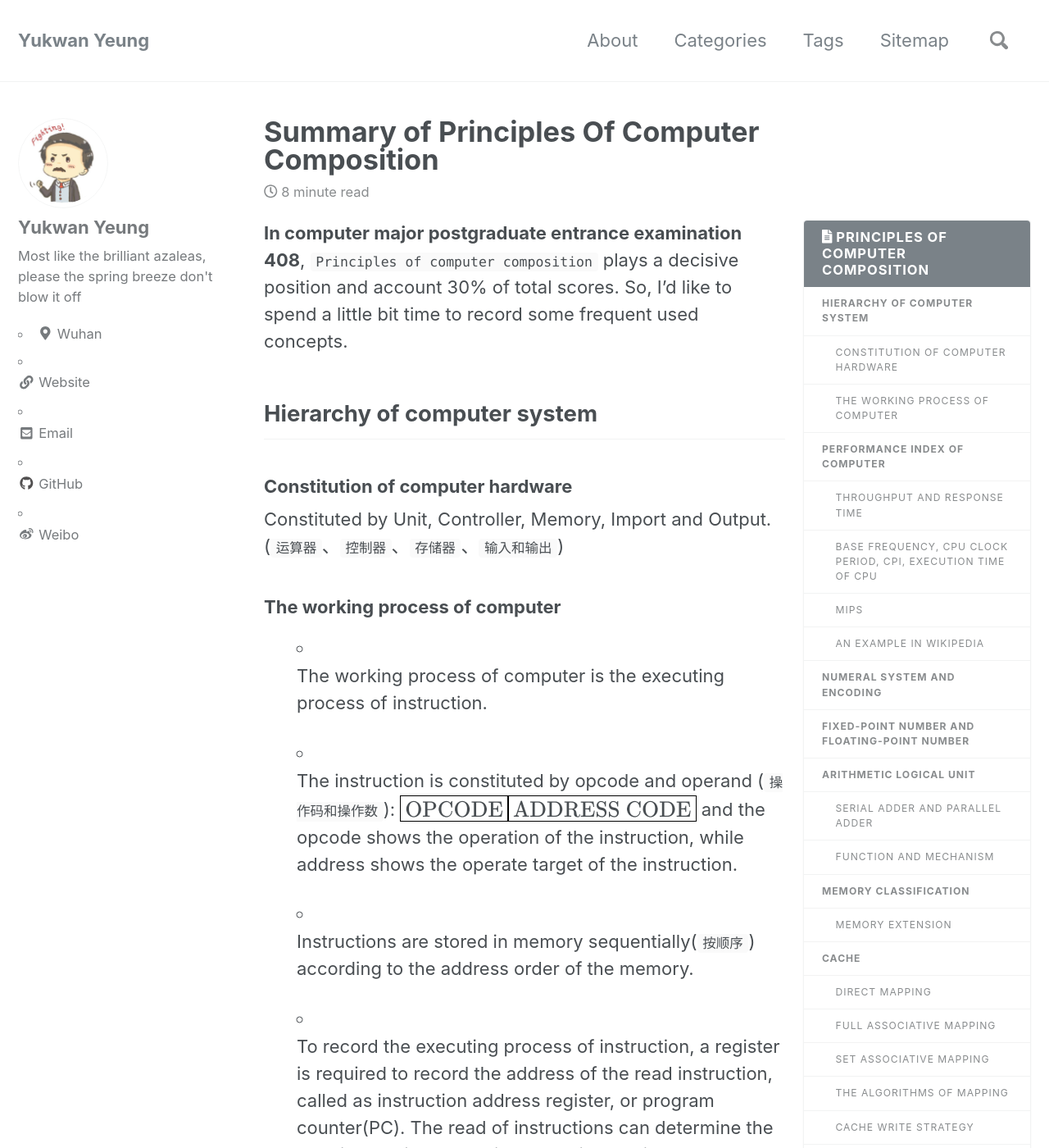
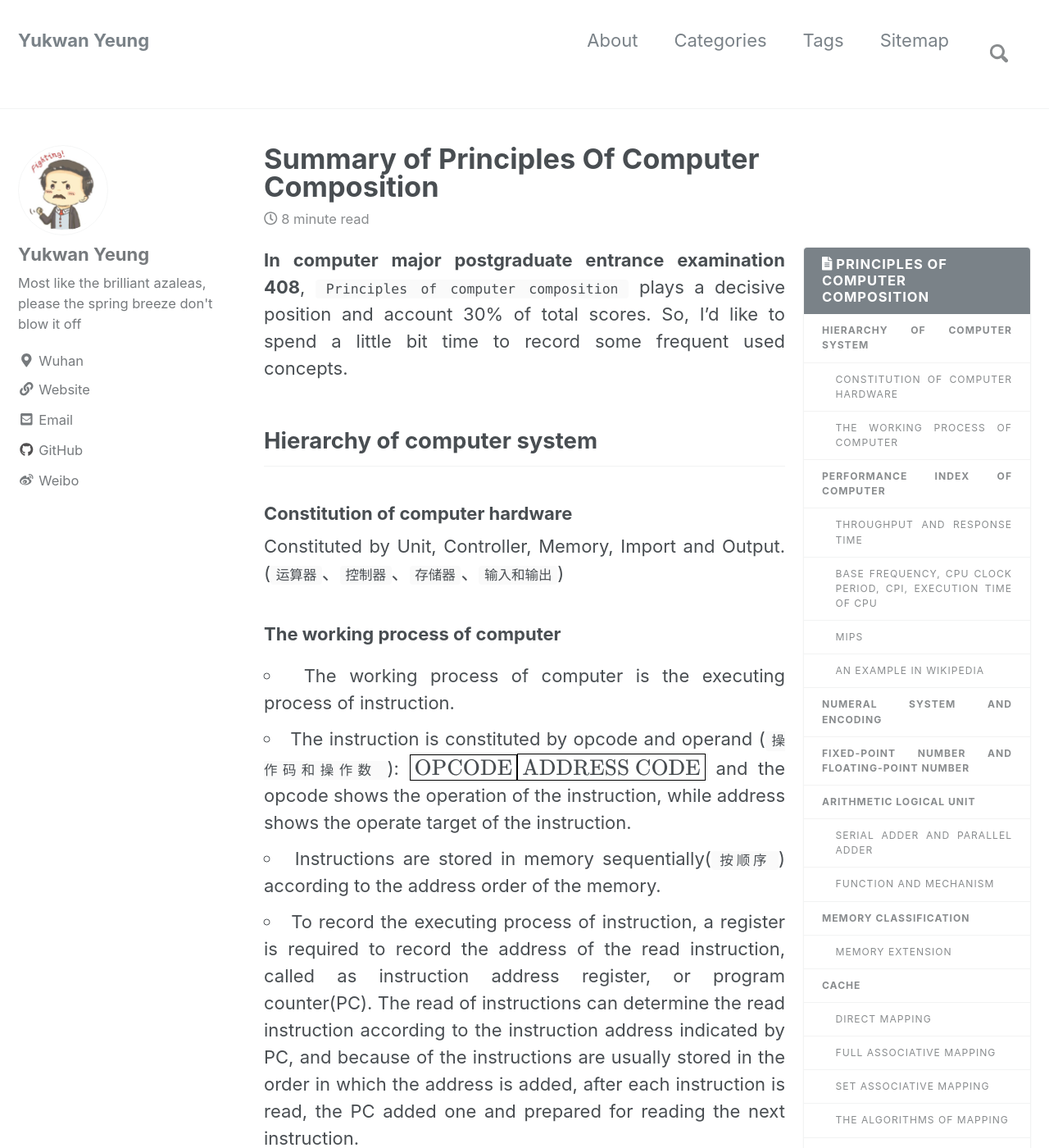
Before and after one commit to YuunYang/blog, a Jekyll site: the page built from _posts/2018-08-01-principles-of-computer-composition.md, in a window 1280 px wide and 1400 px high. Shown: the whole window at 82% size. Built offline with Jekyll 4.4.1, drawn with Linux system fonts in a browser that asks for light colours; nearby versions of some CDN libraries; formulas are drawn with MathJax 3; comment, search, counter and statistics services are not loaded.

Commit message:
fix theme

```diff
--- a/_sass/minimal-mistakes/_base.scss
+++ b/_sass/minimal-mistakes/_base.scss
@@ -195,6 +195,13 @@
   margin-bottom: 0.5em;
   list-style: circle;
   list-style-position: inside;
+  &:after {
+    letter-spacing: -0.2em;
+    content: "\00a0"; /* non-breaking space*/
+  }
+}
+ul{
+  padding: 0;
 }
 
 li ul,
--- a/_sass/minimal-mistakes/_navigation.scss
+++ b/_sass/minimal-mistakes/_navigation.scss
@@ -536,7 +536,6 @@
   /* hide sub sub links on small screens*/
   li > ul li {
     display: none;
-
     @include breakpoint($medium) {
       display: block;
     }
--- a/_sass/minimal-mistakes/_page.scss
+++ b/_sass/minimal-mistakes/_page.scss
@@ -76,6 +76,10 @@
   li,
   dl {
     font-size: 1em;
+    &:after {
+      content: "";
+    }
+    text-align: justify;
   }
 
   /* paragraph indents */
@@ -89,6 +93,10 @@
         margin-top: -($indent-var);
       }
     }
+  }
+
+  li > p{
+    display: inline;
   }
 
   a:not(.btn) {
--- a/_sass/minimal-mistakes/_sidebar.scss
+++ b/_sass/minimal-mistakes/_sidebar.scss
@@ -263,6 +263,10 @@
 
   li {
     white-space: nowrap;
+    list-style: none;
+    &:after {
+      content: "";
+    }
   }
 
   a {
```
